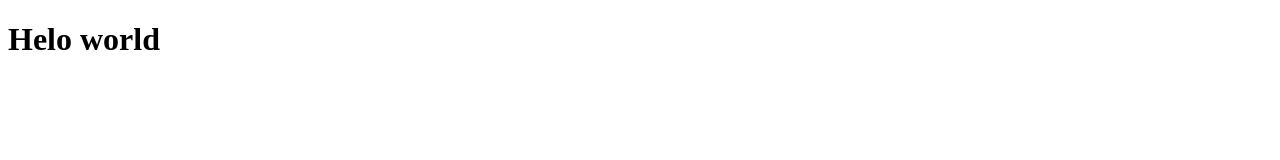
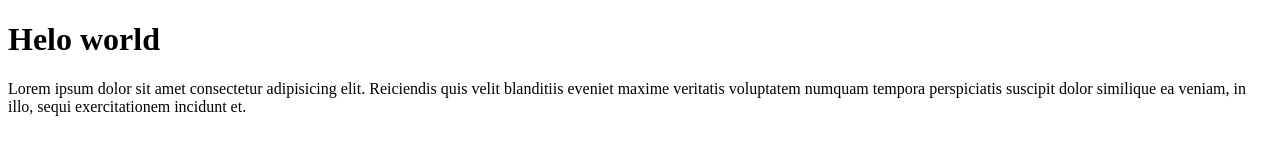
Before and after one commit to SPYDYHAPPY/mycode, a plain HTML site: page index.html in a window 1280 px wide. Drawn offline with Linux system fonts and the light colour scheme.

Commit message:
paragraph added to index file

```diff
--- a/index.html
+++ b/index.html
@@ -8,5 +8,6 @@
 </head>
 <body>
     <h1>Helo world</h1>
+    <p>Lorem ipsum dolor sit amet consectetur adipisicing elit. Reiciendis quis velit blanditiis eveniet maxime veritatis voluptatem numquam tempora perspiciatis suscipit dolor similique ea veniam, in illo, sequi exercitationem incidunt et.</p>
 </body>
 </html>
```
